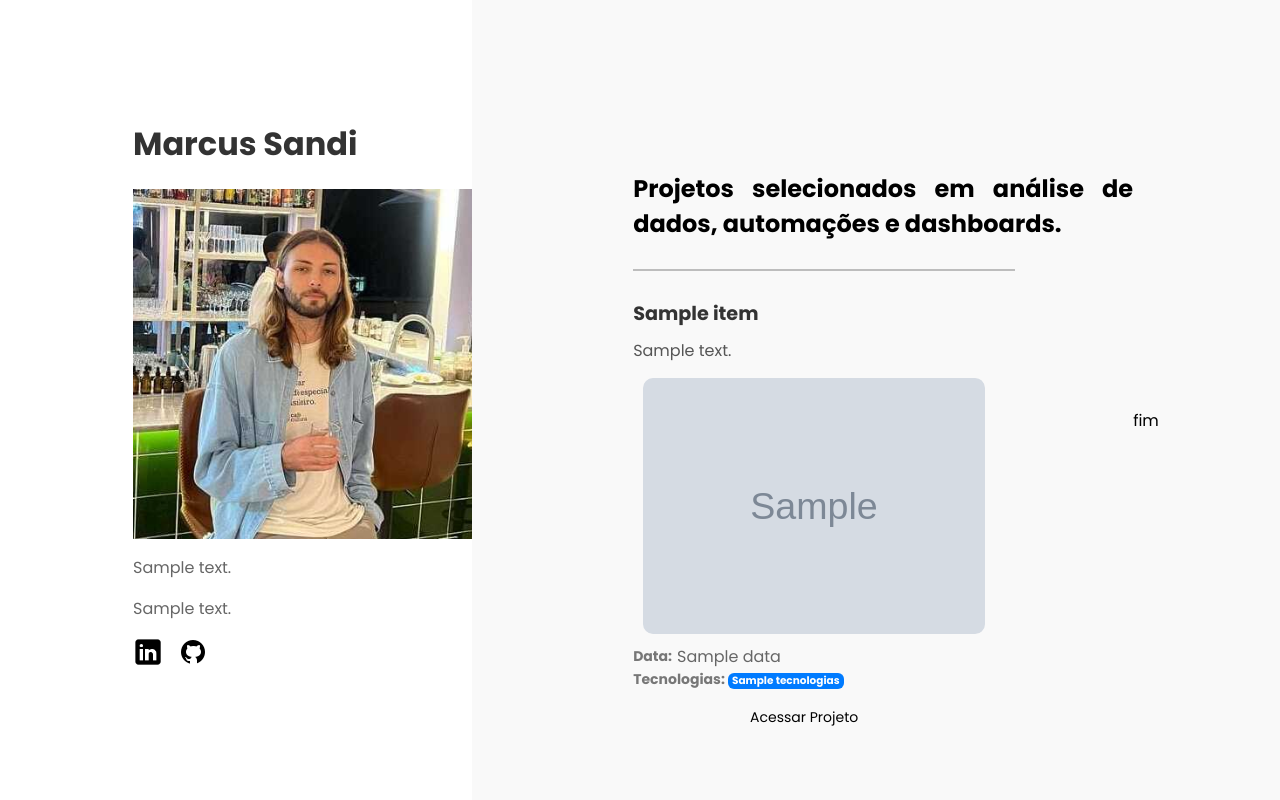
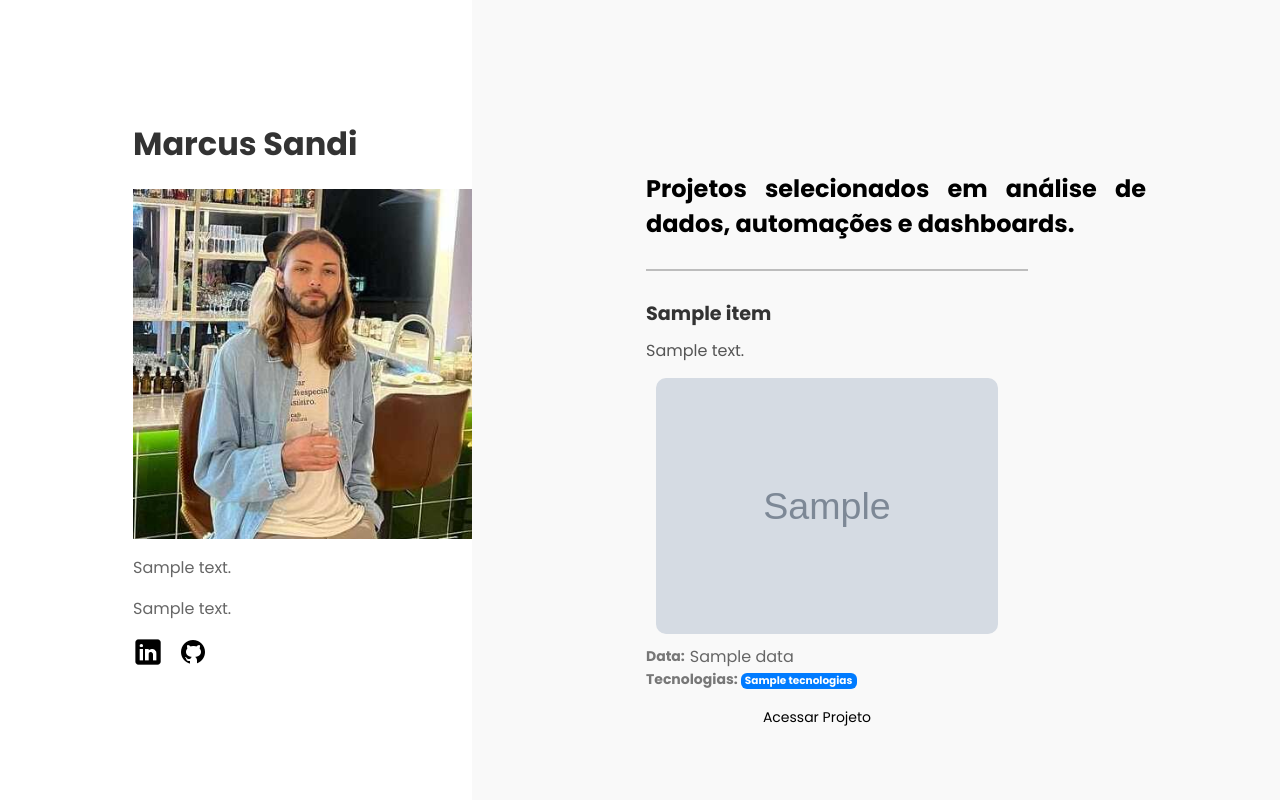
Before and after one commit to MarcusMix/portfolio-analytics, a Flask app: template templates/index.html in a window 1280 px wide. Run offline with Flask 3, Linux system fonts and the light colour scheme; the template is opened without the code that fills it: most values are stand-ins (such as "Sample title", 1, 10 or a date in 2020); grey boxes marked "Sample" are stand-in pictures.

Commit message:
fix: rename index

```diff
--- a/templates/index.html
+++ b/templates/index.html
@@ -4,6 +4,7 @@
     <meta charset="utf-8">
     <meta name="viewport" content="width=device-width, initial-scale=1, shrink-to-fit=no">
     <link rel="stylesheet" href="{{ url_for('static', filename='styles.css') }}">
+    <link rel="shortcut icon" href="{{ url_for('static', filename='images/favicon.ico') }}" type="image/x-icon">
     <title>Marcus Sandi | Analytics</title>
   </head>
   <body>
@@ -57,9 +58,6 @@
           {% endfor %}
           </div>
         </div>
-        <div class="footer">
-          fim
-        </div>
     </div>
   </body>
 </html>
```
Also changed, not shown: index.py (renamed from app.py), static/images/favicon.ico (added).
